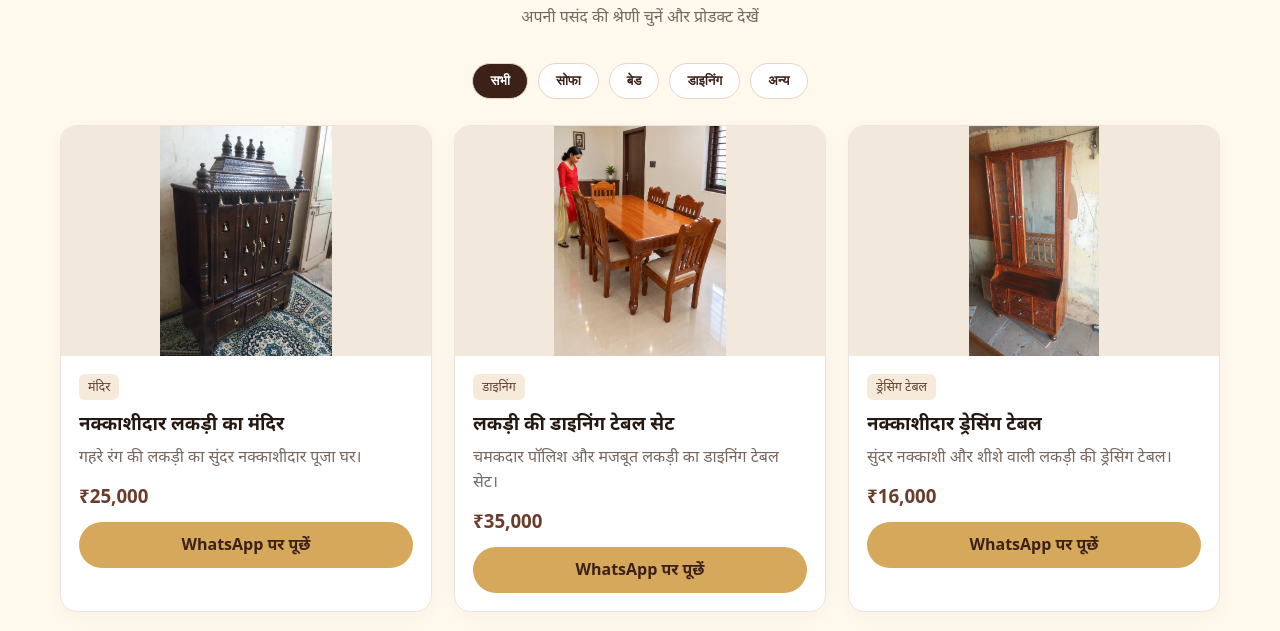
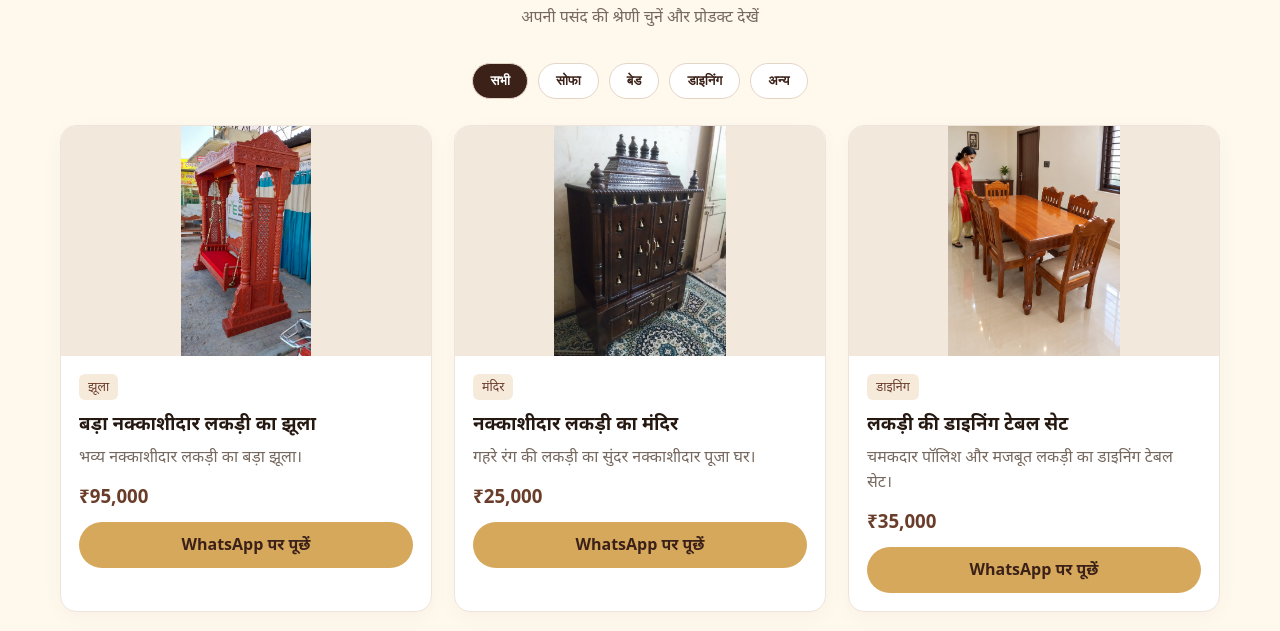
Before and after one commit to bhagrajpunar-ui/jagatamba-barmeri-furniture, a plain HTML site: page index.html in a window 1280 px wide. Shown: the part 1087-1718 px from the top of the page. Drawn offline with Linux system fonts and the light colour scheme.

Commit message:
Add large carved wooden swing product at 95000

```diff
--- a/index.html
+++ b/index.html
@@ -39,6 +39,8 @@ footer{background:#24140e;color:#e8d9cd;padding:25px 0;text-align:center;font-si
 <script>
 // अपने प्रोडक्ट की फोटो, नाम, विवरण और श्रेणी इस सूची में बदलें।
 const furniture = [
+ {name:"बड़ा नक्काशीदार लकड़ी का झूला",category:"other",label:"झूला",description:"भव्य नक्काशीदार लकड़ी का बड़ा झूला।",price:"₹95,000",image:"./IMG-20261127-WA0011.jpg"},
+
  {name:"नक्काशीदार लकड़ी का मंदिर",category:"other",label:"मंदिर",description:"गहरे रंग की लकड़ी का सुंदर नक्काशीदार पूजा घर।",price:"₹25,000",image:"./IMG-20261126-WA0020.jpg"},
 
  {name:"लकड़ी की डाइनिंग टेबल सेट",category:"dining",label:"डाइनिंग",description:"चमकदार पॉलिश और मजबूत लकड़ी का डाइनिंग टेबल सेट।",price:"₹35,000",image:"./IMG-20261126-WA0011.jpg"},
```
